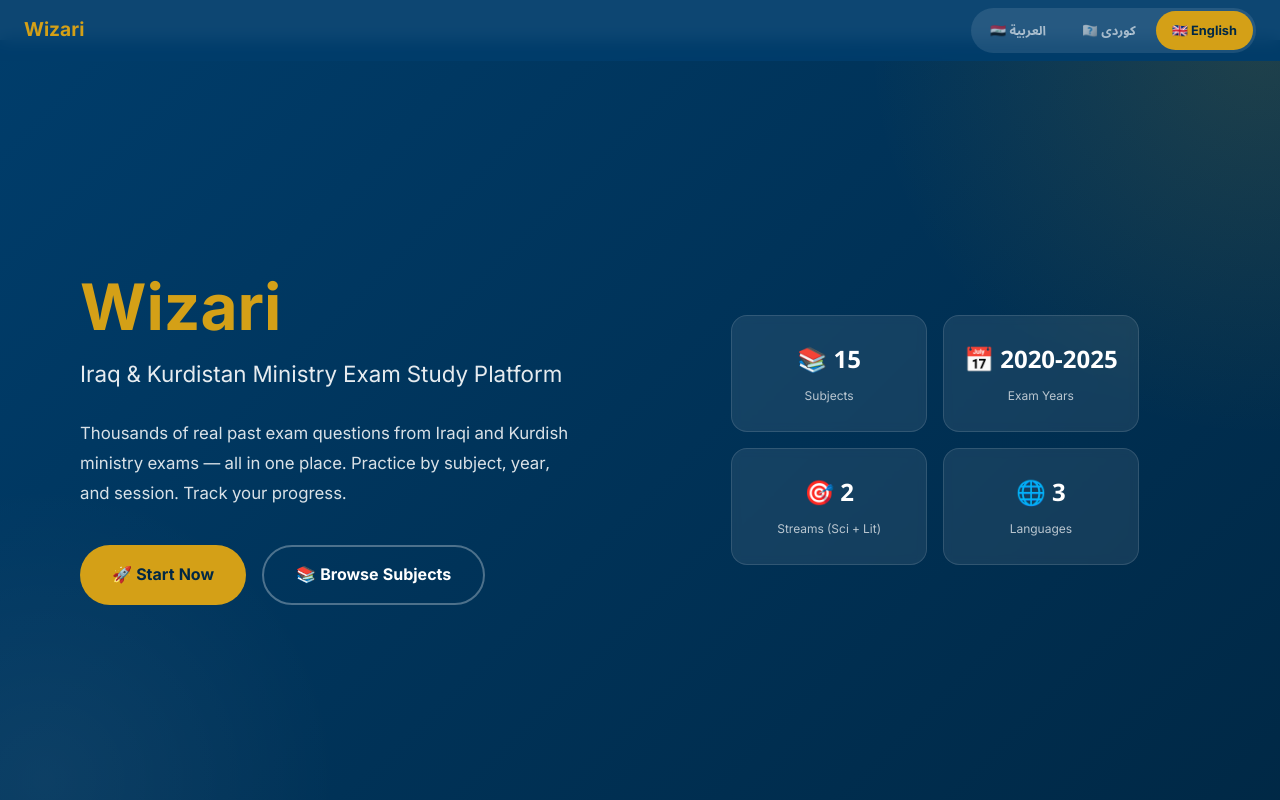
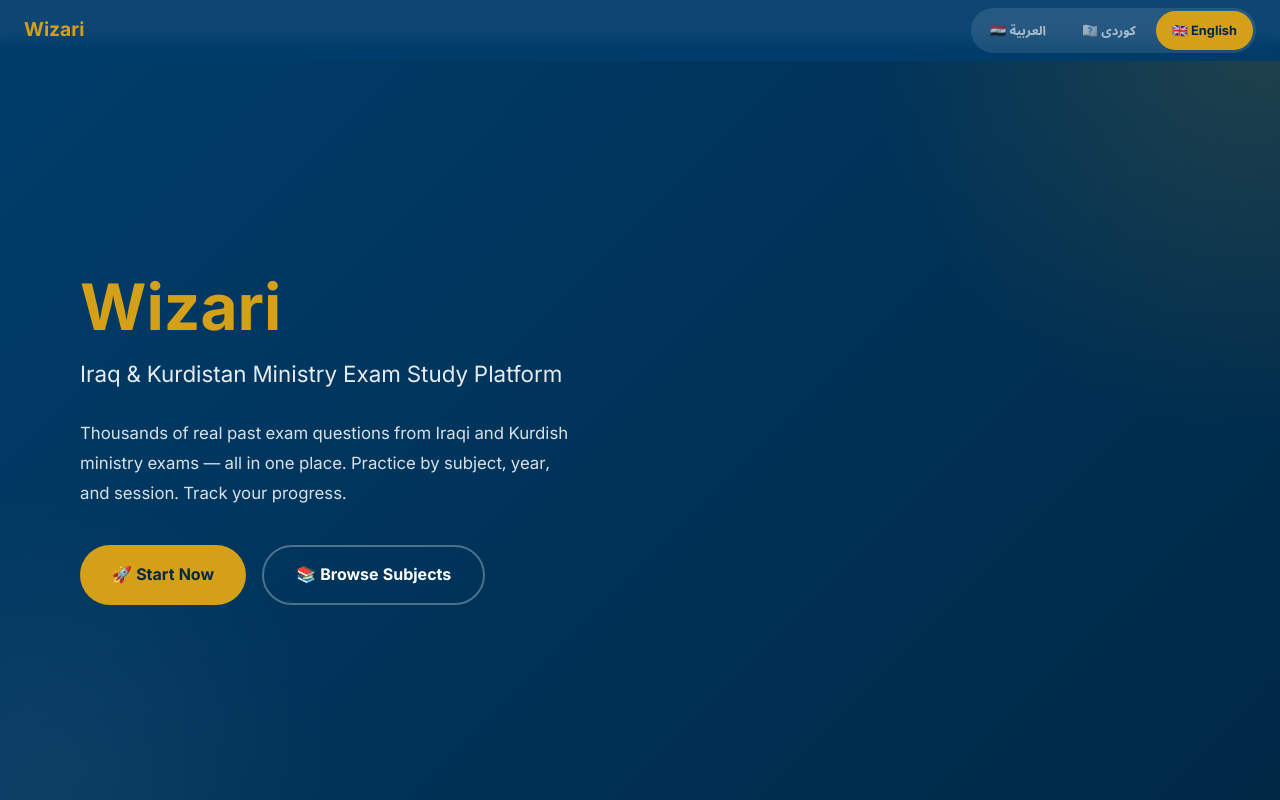
Before and after one commit to naseembusiness178-tech/wizari, a plain HTML site: page index.html in a window 1280 px wide. Shown: the top 800 px of the page. Drawn offline with Linux system fonts and the light colour scheme.

Commit message:
Remove hero stat cards (subjects/years/streams/languages)

```diff
--- a/index.html
+++ b/index.html
@@ -431,12 +431,7 @@ footer{
     </div>
     <div class="hero-right">
       <div class="hero-illustration">
-        <div class="hero-stats">
-          <div class="stat-card">📚 <span id="heroStatSubjects">١٥</span><br><small id="heroStatSubjectsLabel">مادة دراسية</small></div>
-          <div class="stat-card">📅 <span id="heroStatYears">٢٠٢٠-٢٠٢٥</span><br><small id="heroStatYearsLabel">سنوات الامتحانات</small></div>
-          <div class="stat-card">🎯 <span id="heroStatStreams">٢</span><br><small id="heroStatStreamsLabel">مسار (علمي + أدبي)</small></div>
-          <div class="stat-card">🌐 <span id="heroStatLangs">٣</span><br><small id="heroStatLangsLabel">لغات</small></div>
-        </div>
+        <!-- stats removed per request -->
       </div>
     </div>
   </div>
```
